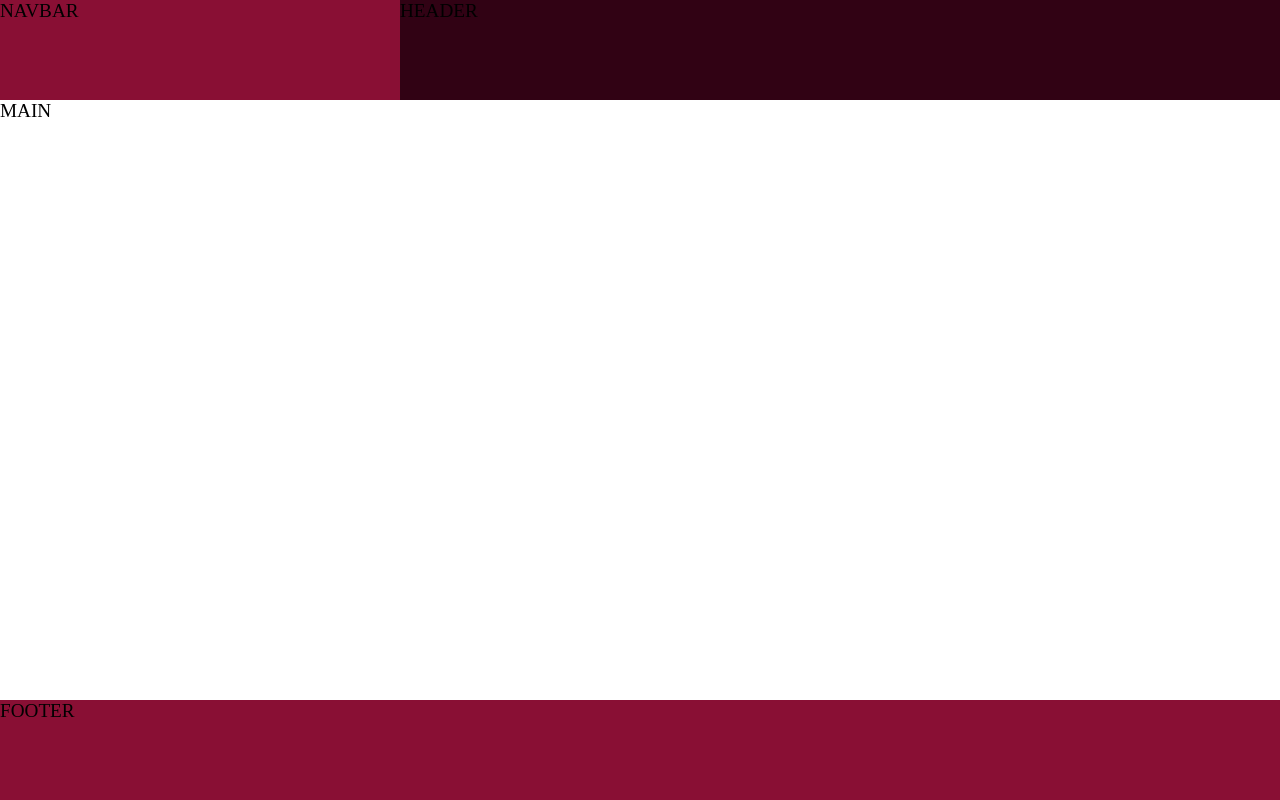
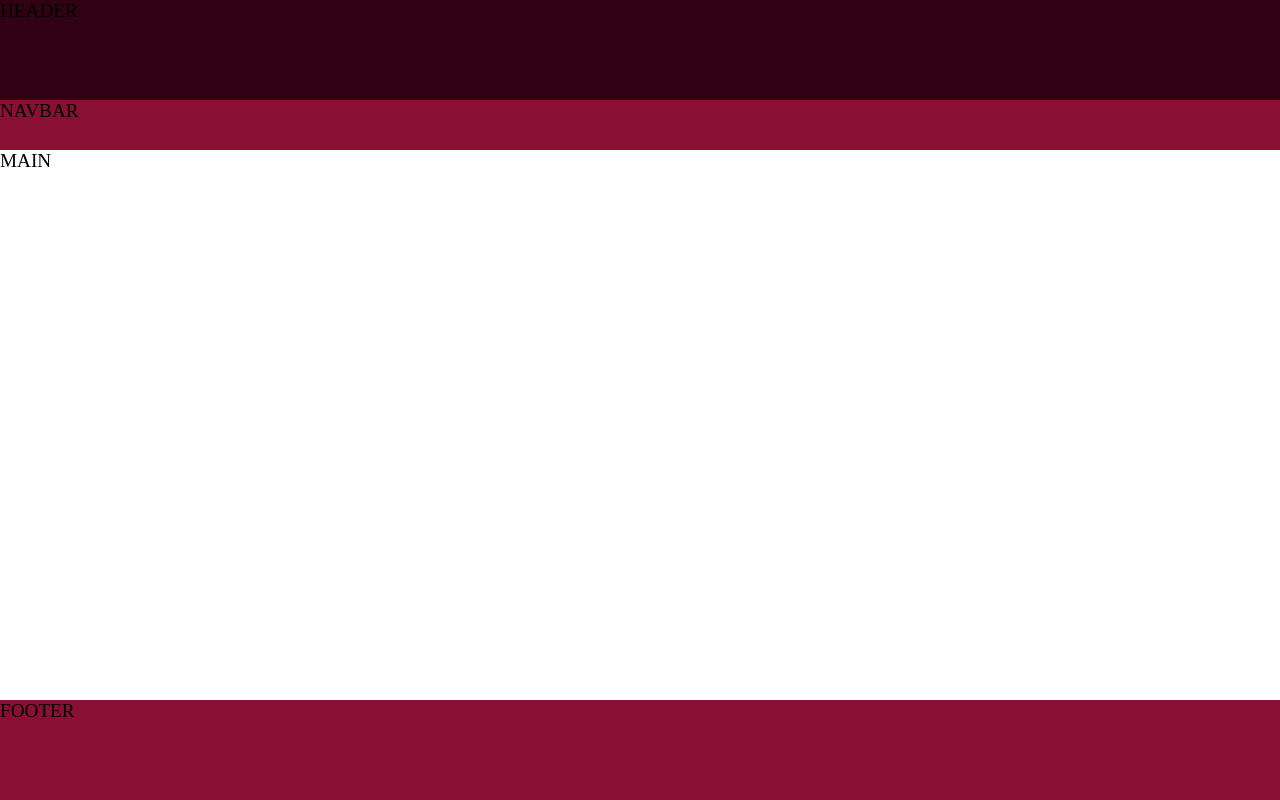
Before and after one commit to PachiGirardi19/faciliaromas, a plain HTML site: page index.html in a window 1280 px wide. Drawn offline with Linux system fonts and the light colour scheme; a web font is replaced by a local one.

Commit message:
Add files via upload

```diff
--- a/estilos.css
+++ b/estilos.css
@@ -52,27 +52,15 @@ body{
 @media (min-width: 768px) {
 
 	.grid_container{
-
-		grid-template:
-		"header 	header" 	100px
-		"navbar    	navbar"    	50px
-		"main   	main" 		auto
-		"footer 	footer" 	100px /
-		 200px 		auto;
- 	}
-
-}
-
-
-@media (min-width: 991px) {
-	.grid_container{
 		grid-template:
 		"navbar 	header 	header" 	100px
 		"main       main    main"       auto
 		"footer 	footer 	footer" 	100px /
 		 400px 		auto 	200px;
 	}
+
 }
+
 
 @media (min-width: 992px) {
 	.grid_container{
@@ -83,3 +71,14 @@ body{
 		 400px 		auto 	200px;
 	}
 }
+
+@media (min-width: 1199px) {
+	.grid_container{
+		grid-template:
+		"header 	header 	header" 	100px
+		"navbar     navbar  navbar"     50px
+		"main       main    main"       auto
+		"footer 	footer 	footer" 	100px /
+		 400px 		auto 	200px;
+	}
+}
```
